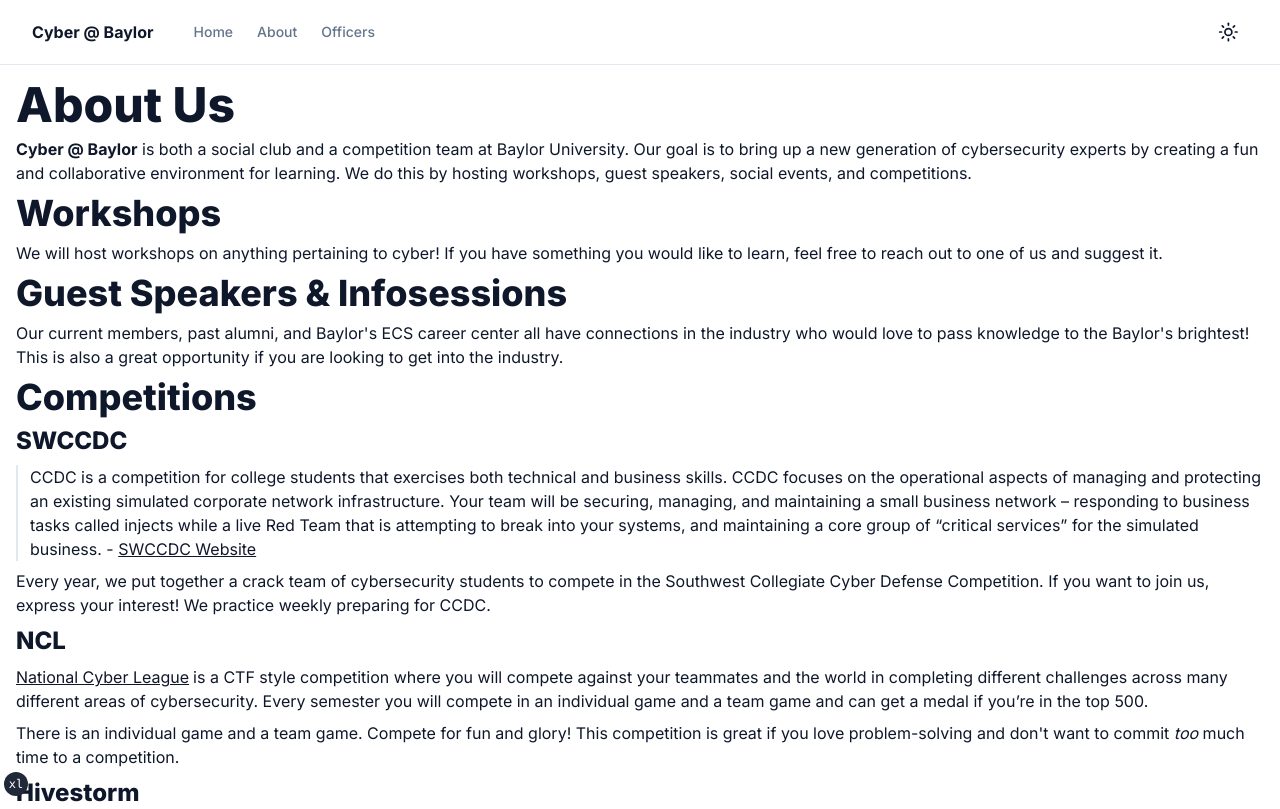
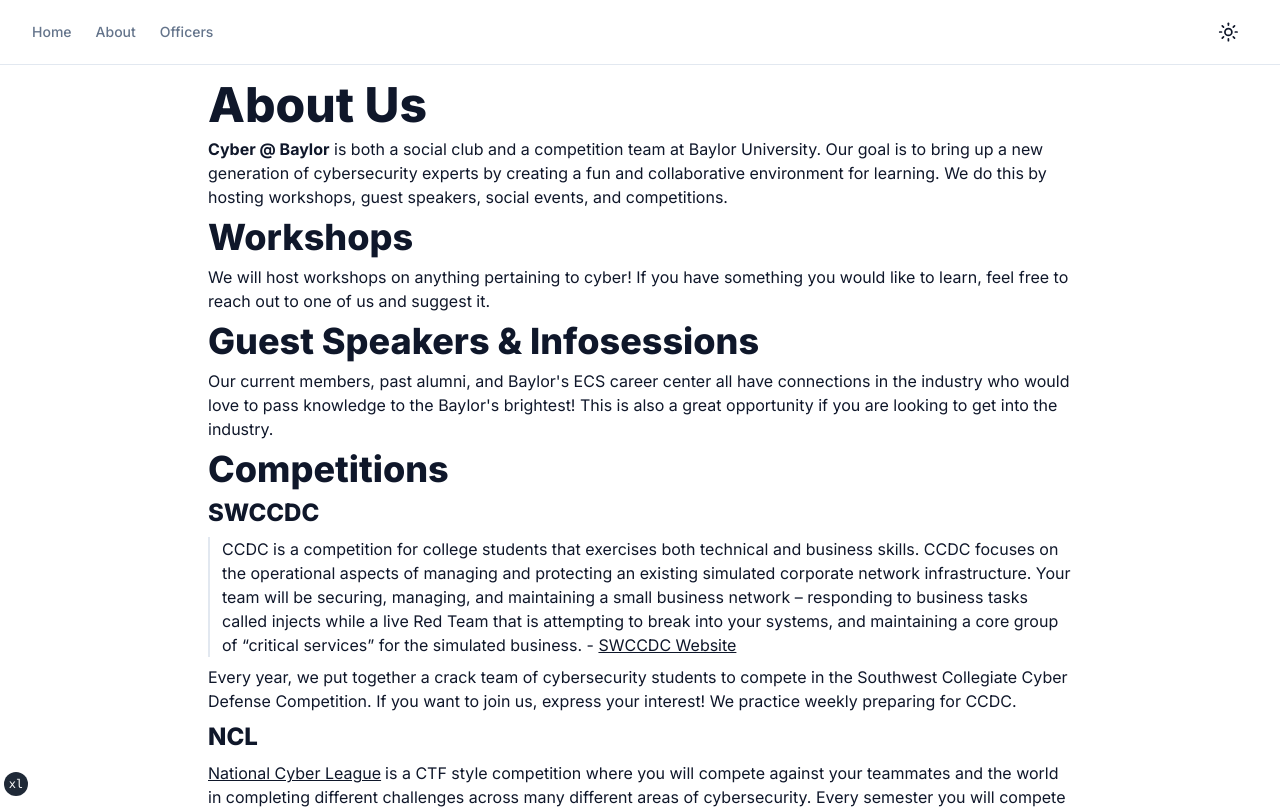
Before and after one commit to bmin023/baylor-cyber-site, a Next.js app: page /about in a window 1280 px wide. Shown: the top 809 px of the page. Built offline with nearby package versions, Linux system fonts and the light colour scheme.

Commit message:
more profile pics

```diff
--- a/app/about/page.tsx
+++ b/app/about/page.tsx
@@ -2,7 +2,8 @@
 
 export default function AboutUs() {
   return (
-    <section className="flex flex-col gap-2 p-4">
+    <section className="flex justify-center">
+      <div className="flex max-w-4xl flex-col gap-2 p-4">
         <h1 className="text-5xl font-extrabold">About Us</h1>
         <p>
           <b>{siteConfig.name}</b> is both a social club and a competition team at Baylor
@@ -65,6 +66,7 @@
           This is another low commitment competition that starts early in the year. A great
           way to find out what we&apos;re about.
         </p>
+      </div>
     </section>
   )
 }
--- a/app/officers/page.tsx
+++ b/app/officers/page.tsx
@@ -11,7 +11,7 @@
   }
   return (
     <div className={ cn("flex w-fit items-center justify-center rounded-full bg-primary p-1.5",className) }>
-      <Image alt={`picture of our ${officer.role}, ${officer.name}`} src={officer.profilePicUrl} className="h-32 w-32 text-clip rounded-full shadow-xl" />
+      <Image alt={`picture of our ${officer.role}, ${officer.name}`} src={officer.profilePicUrl} className="h-32 w-32 text-clip rounded-full object-cover shadow-xl" />
     </div>
 
   )
@@ -48,7 +48,7 @@
 export default function Officers() {
   return (
     <section className="flex w-full justify-center">
-      <div className="flex w-full max-w-5xl flex-col gap-2 p-4">
+      <div className="flex w-full max-w-4xl flex-col gap-2 p-4">
         <h1 className="text-5xl font-extrabold">Officers</h1>
         {siteConfig.officers.map((officer, i) => <OfficerCard officer={officer} left={i % 2 === 0} />)}
       </div>
--- a/components/main-nav.tsx
+++ b/components/main-nav.tsx
@@ -13,10 +13,6 @@
 export function MainNav({ items }: MainNavProps) {
   return (
     <div className="flex gap-6 md:gap-10">
-      <Link href="/" className="flex items-center">
-        { /*Icons.logo className="h-6 w-6" />*/ }
-        <span className="inline-block font-bold">{siteConfig.name}</span>
-      </Link>
       {items?.length ? (
         <nav className="flex gap-6">
           {items?.map(
```
Also changed, not shown: config/site.ts (+6 -2 lines), public/aaron_profile.png (added), public/matt_profile.png (added). Lines whose indentation alone changed are shown as unchanged.
